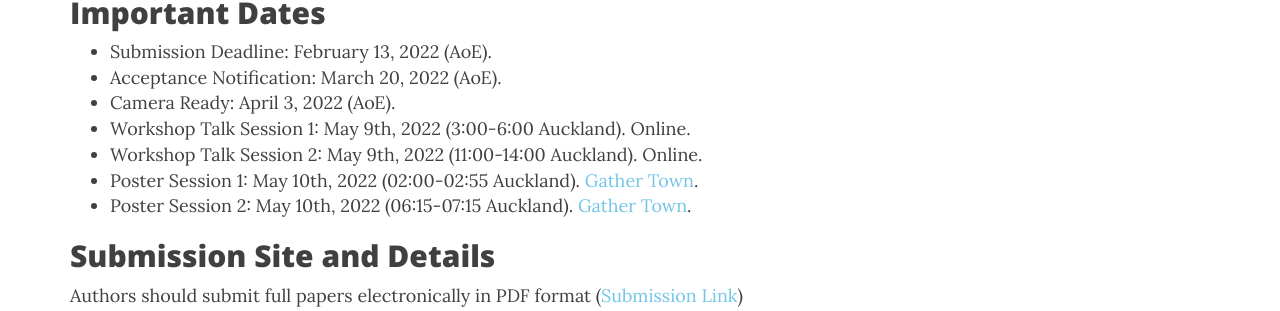
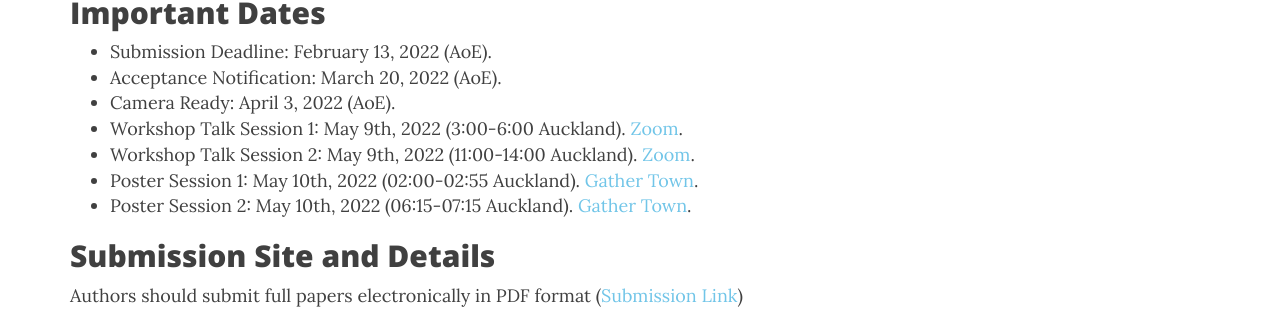
Before and after one commit to BenAbramowitz/gaiw2023, a Jekyll site: the page built from submission.md, in a window 1280 px wide and 900 px high. Shown: the part 239-550 px from the top of the window. Built offline with Jekyll 4.4.1, drawn with Linux system fonts in a browser that asks for light colours; nearby versions of some CDN libraries.

Commit message:
Update submission.md

```diff
--- a/submission.md
+++ b/submission.md
@@ -8,8 +8,8 @@ published: true
 * Submission Deadline: February 13, 2022 (AoE).
 * Acceptance Notification: March 20, 2022 (AoE).
 * Camera Ready: April 3, 2022 (AoE).
-* Workshop Talk Session 1: May 9th, 2022 (3:00-6:00 Auckland). Online.
-* Workshop Talk  Session 2: May 9th, 2022 (11:00-14:00 Auckland). Online.
+* Workshop Talk Session 1: May 9th, 2022 (3:00-6:00 Auckland). [Zoom](https://psu.zoom.us/j/93817541262?pwd=M3VuaVNvb2p2T3UzS1Y3dUJmdVAwdz09).
+* Workshop Talk  Session 2: May 9th, 2022 (11:00-14:00 Auckland). [Zoom](https://psu.zoom.us/j/93817541262?pwd=M3VuaVNvb2p2T3UzS1Y3dUJmdVAwdz09).
 * Poster Session 1: May 10th, 2022 (02:00-02:55 Auckland). [Gather Town](https://app.gather.town/events/O8p6uZQ3G1EJELYsXH2v).
 * Poster Session 2: May 10th, 2022 (06:15-07:15 Auckland). [Gather Town](https://app.gather.town/events/O8p6uZQ3G1EJELYsXH2v).
 
```
